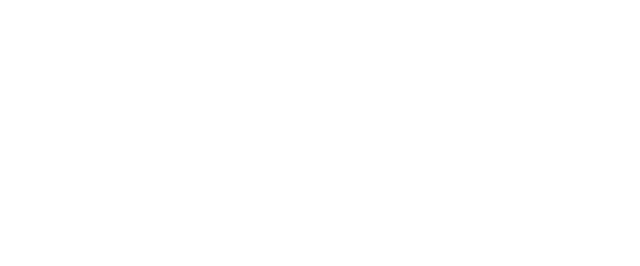
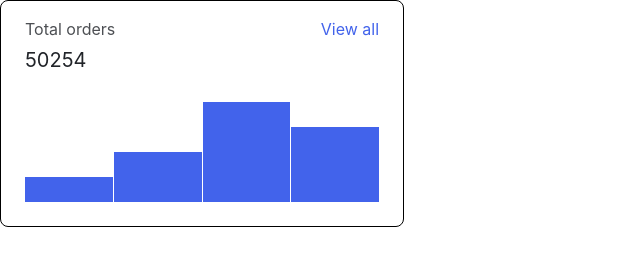
Before and after one commit to js-tasks-ru/htmlcss-20221107_k563ke70, a website: page 04-lection2/01-histogram/index.html in a window 1280 px wide. Shown: the whole page, without its empty margins (0-640 px from the left). Drawn offline with Linux system fonts and the light colour scheme.

Commit message:
aded html, css histogram

```diff
--- a/04-lection2/01-histogram/histogram.css
+++ b/04-lection2/01-histogram/histogram.css
@@ -0,0 +1,79 @@
+.gistogram {
+    display: flex;
+    flex-direction: column;
+    justify-content: space-between;
+    padding: 16px 24px 24px 24px;
+    border: 1px solid black;
+    border-radius: 8px;
+    width: 354px;
+    min-height: 185px;
+}
+
+.gistogram__header {
+    display: flex;
+    justify-content: space-between;
+}
+
+.gistogram__title {
+    margin-bottom: 6px;
+    font-family: 'Inter';
+    font-weight: 400;
+    font-size: 16px;
+    line-height: 24px;
+    color: var(--black);
+    opacity: 0.8;
+}
+
+.gistogram__number {
+    font-family: 'Inter';
+    font-weight: 400;
+    font-size: 20px;
+    line-height: 26px;
+    color: var(--black);
+}
+
+.gistogram__link {
+    text-decoration: none;
+    font-family: 'Inter';
+    font-weight: 400;
+    font-size: 16px;
+    line-height: 24px;
+    text-align: right;
+    color: #4263EB;
+}
+
+.graphik {
+    display: flex;
+    justify-content: space-between;
+    flex-direction: row;
+    gap: 1px;
+    align-items: flex-end;
+}
+
+.gistogram__graphik {
+    height: 100px;
+}
+
+.graphik__item1 {
+    height: 25%;
+    width: 100%;
+}
+
+.graphik__item2 {
+    height: 50%;
+    width: 100%;
+}
+
+.graphik__item3 {
+    height: 100%;
+    width: 100%;
+}
+
+.graphik__item4 {
+    height: 75%;
+    width: 100%;
+}
+
+.graphik_color {
+    background: #4263EB;
+}
--- a/04-lection2/01-histogram/index.html
+++ b/04-lection2/01-histogram/index.html
@@ -6,6 +6,20 @@
         <link rel="stylesheet" href="./histogram.css">
     </head>
     <body>
-
+        <div class="gistogram">
+            <div class="gistogram__header">
+                <div class="gistogram__name">
+                    <div class="gistogram__title">Total orders</div>
+                    <div class="gistogram__number">50254</div>
+                </div>
+                <a href="#" class="gistogram__link">View all</a>
+            </div>
+            <div class="graphik gistogram__graphik">
+                <div class="graphik__item1 graphik_color"></div>
+                <div class="graphik__item2 graphik_color"></div>
+                <div class="graphik__item3 graphik_color"></div>
+                <div class="graphik__item4 graphik_color"></div>
+            </div>
+        </div>
     </body>
 </html>
```
